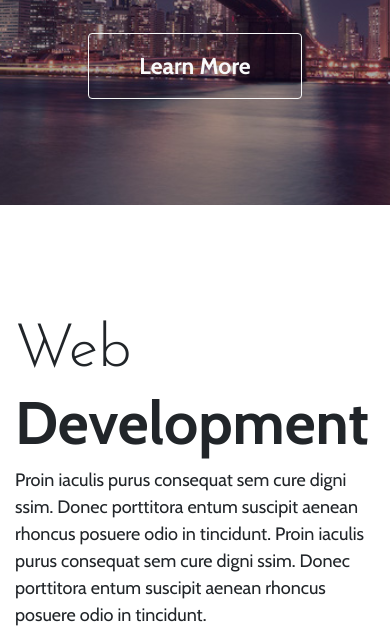
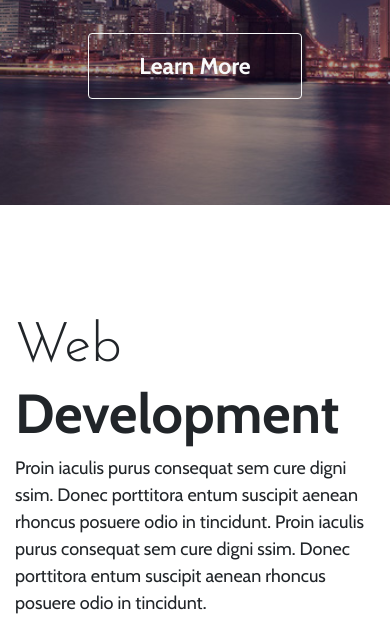
Before and after one commit to mdmostafa15/escape-psd-to-bootstrap, a plain HTML site: page index.html in a window 390 px wide. Shown: the part 495-1123 px from the top of the page. Drawn offline with nearby package versions, Linux system fonts and the light colour scheme.

Commit message:
Update midea.css

```diff
--- a/css/midea.css
+++ b/css/midea.css
@@ -22,6 +22,9 @@
     }
     .bg_quote_2 {
         background-image: none;
+    }
+    .web_develop h1 {
+        font-size: 55px;
     }
 
 }
```
